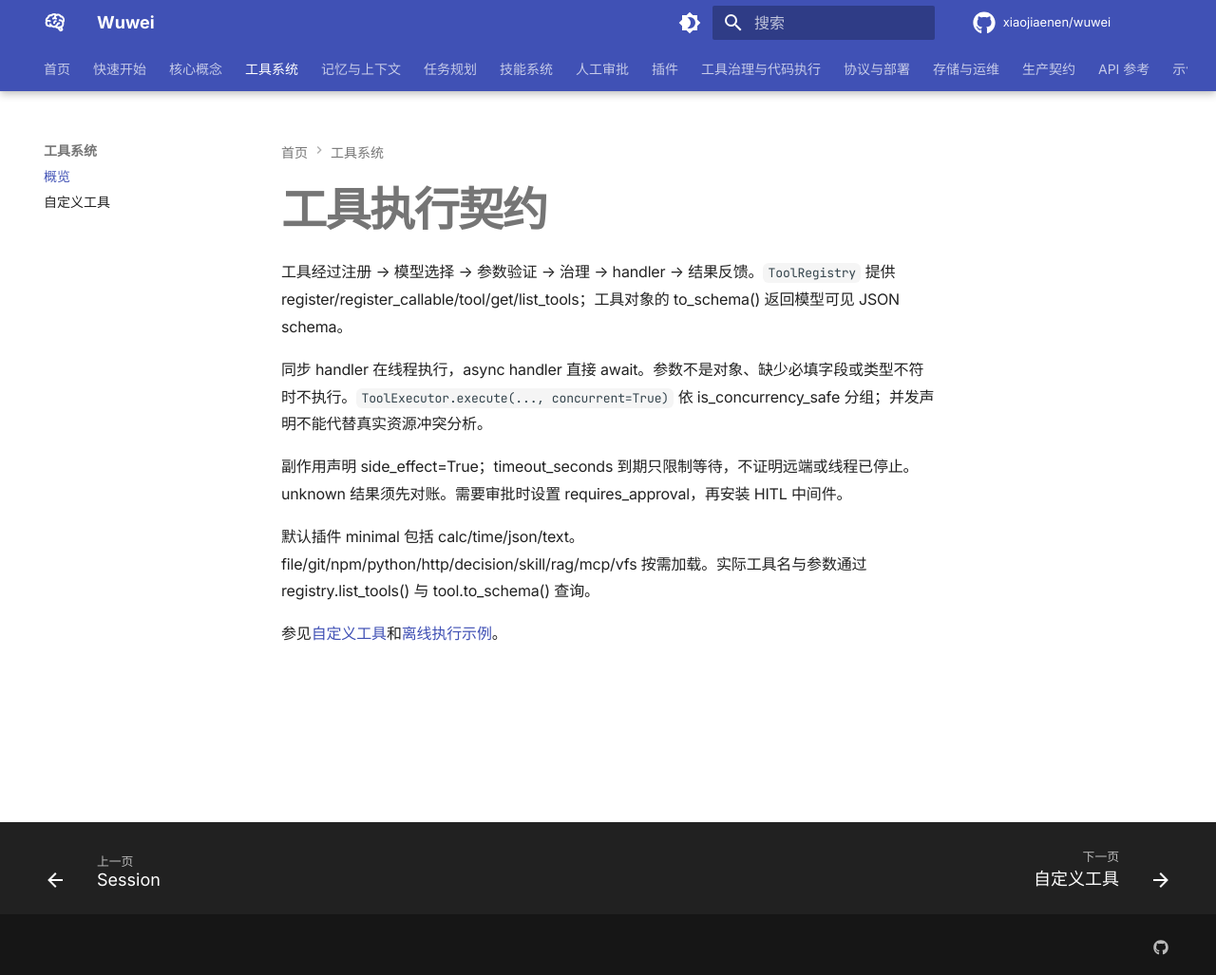
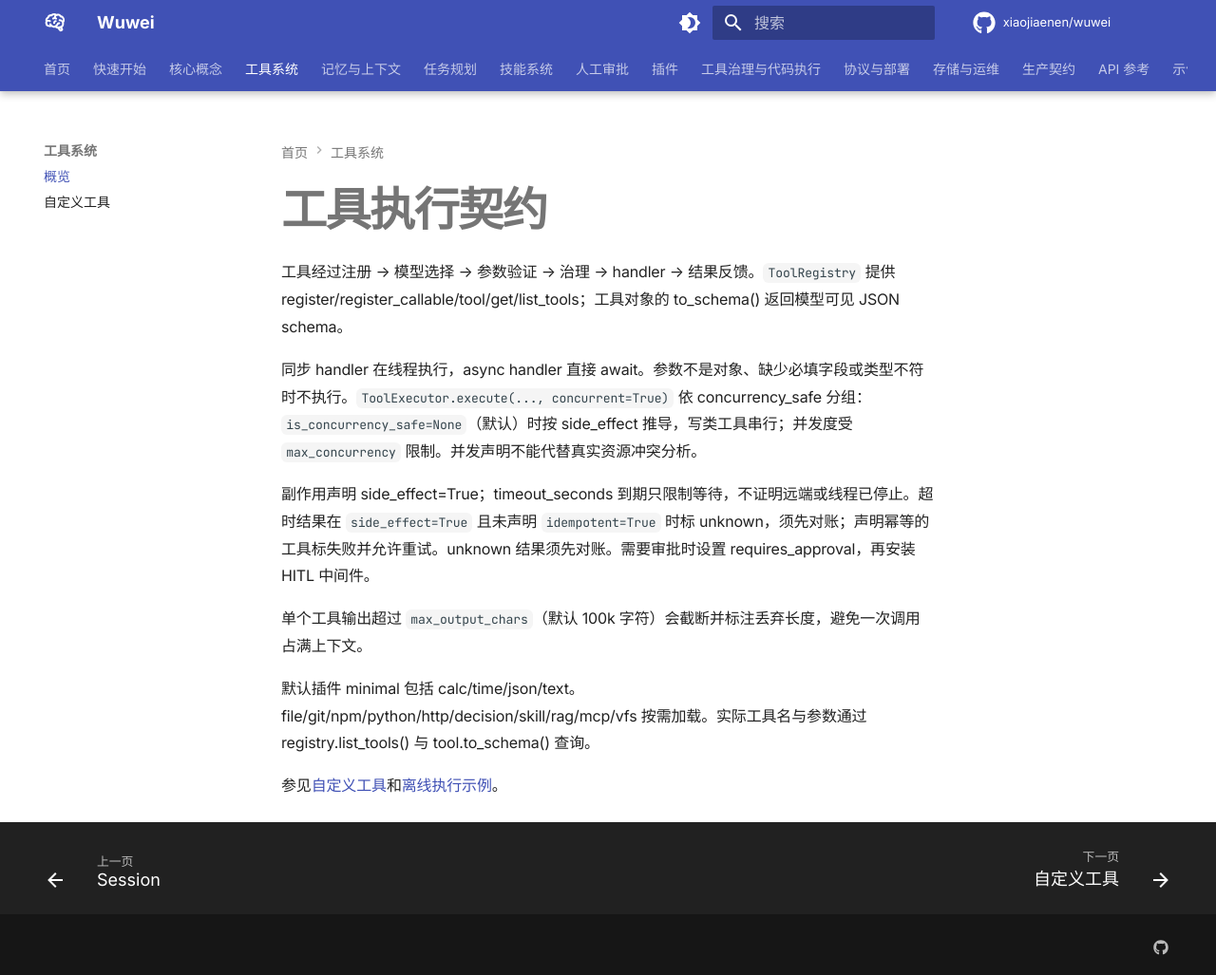
Before and after one commit to xiaojiaenen/wuwei, an MkDocs documentation site: the page built from docs/tools/overview.md, in a window 1280 px wide and 1027 px high. Shown: the whole window at 95% size. Built offline with MkDocs 1.6.1 and Material for MkDocs 9.7.7, drawn with Linux system fonts in a browser that asks for light colours; comment, search, counter and statistics services are not loaded.

Commit message:
docs: 记录本轮运行语义变更为迁移说明
is_concurrency_safe 默认值、超时 unknown 判定、终止事件、LLMError 包装、
stream_idle_timeout 与 not_executed 语义都会影响已有代码的预期，写进
MIGRATION.md 与工具契约文档，避免升级后靠读代码猜。

```diff
--- a/docs/tools/overview.md
+++ b/docs/tools/overview.md
@@ -2,9 +2,11 @@
 
 工具经过注册 → 模型选择 → 参数验证 → 治理 → handler → 结果反馈。`ToolRegistry` 提供 register/register_callable/tool/get/list_tools；工具对象的 to_schema() 返回模型可见 JSON schema。
 
-同步 handler 在线程执行，async handler 直接 await。参数不是对象、缺少必填字段或类型不符时不执行。`ToolExecutor.execute(..., concurrent=True)` 依 is_concurrency_safe 分组；并发声明不能代替真实资源冲突分析。
+同步 handler 在线程执行，async handler 直接 await。参数不是对象、缺少必填字段或类型不符时不执行。`ToolExecutor.execute(..., concurrent=True)` 依 concurrency_safe 分组：`is_concurrency_safe=None`（默认）时按 side_effect 推导，写类工具串行；并发度受 `max_concurrency` 限制。并发声明不能代替真实资源冲突分析。
 
-副作用声明 side_effect=True；timeout_seconds 到期只限制等待，不证明远端或线程已停止。unknown 结果须先对账。需要审批时设置 requires_approval，再安装 HITL 中间件。
+副作用声明 side_effect=True；timeout_seconds 到期只限制等待，不证明远端或线程已停止。超时结果在 `side_effect=True` 且未声明 `idempotent=True` 时标 unknown，须先对账；声明幂等的工具标失败并允许重试。unknown 结果须先对账。需要审批时设置 requires_approval，再安装 HITL 中间件。
+
+单个工具输出超过 `max_output_chars`（默认 100k 字符）会截断并标注丢弃长度，避免一次调用占满上下文。
 
 默认插件 minimal 包括 calc/time/json/text。file/git/npm/python/http/decision/skill/rag/mcp/vfs 按需加载。实际工具名与参数通过 registry.list_tools() 与 tool.to_schema() 查询。
 
```
Also changed, not shown: MIGRATION.md (+18 -0 lines).
